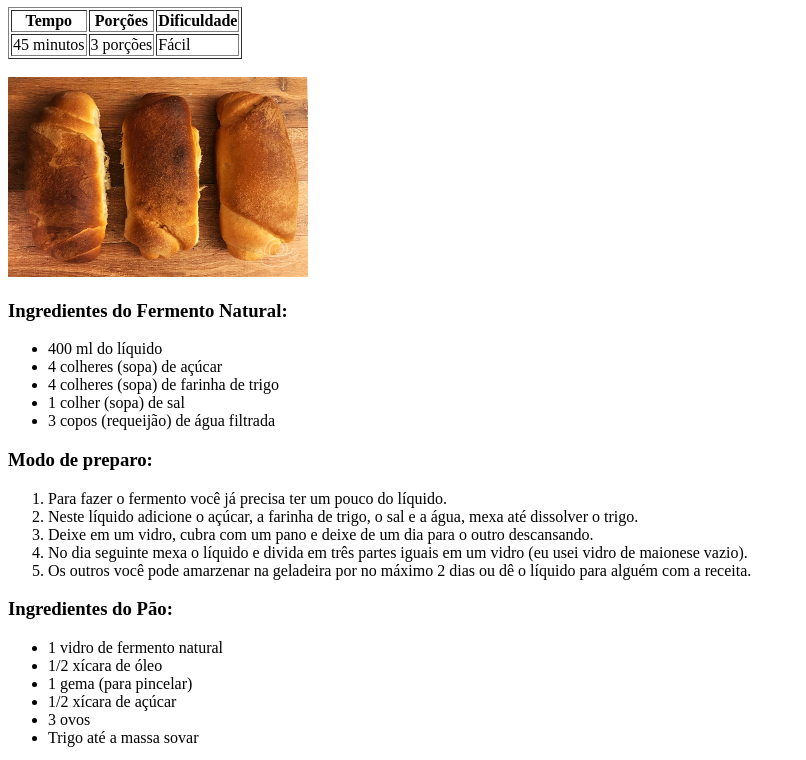
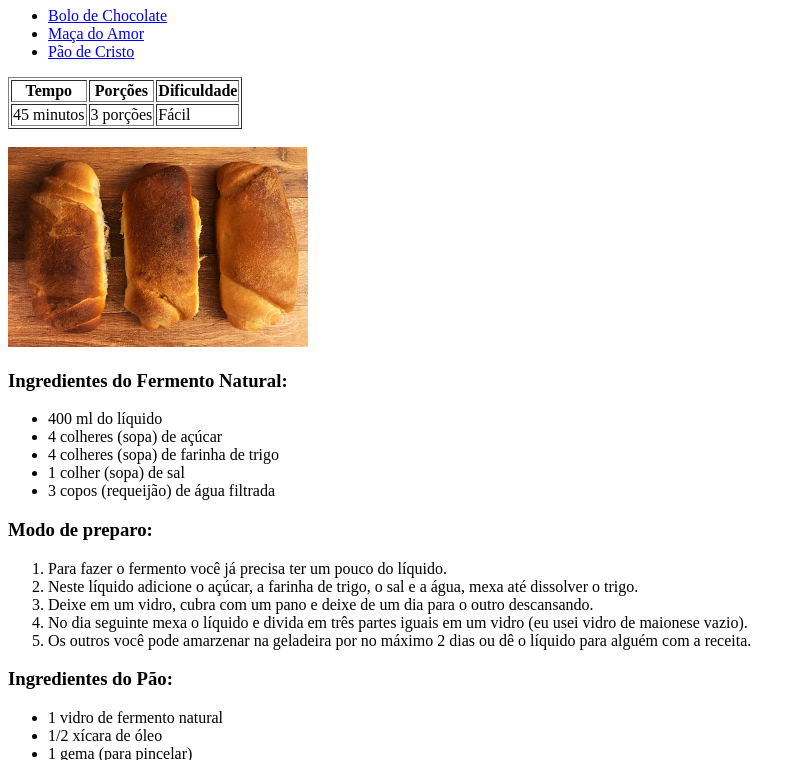
Before and after one commit to Alekafka999/site-receita, a plain HTML site: page paodecristo.html in a window 1280 px wide. Shown: the part 73-833 px from the top of the page, without its empty margins (0-806 px from the left). Drawn offline with Linux system fonts and the light colour scheme.

Commit message:
Update paodecristo.html

```diff
--- a/paodecristo.html
+++ b/paodecristo.html
@@ -10,6 +10,13 @@
 
 <body>
   <h1>Pão de Cristo </h1>
+  <nav>
+    <ul>
+      <li><a href="chocolate.html">Bolo de Chocolate</a></li>
+      <li><a href="macadoamor.html">Maça do Amor</a></li>
+      <li><a href="paodecristo.html">Pão de Cristo</a></li>
+    </ul>
+  </nav>
   <table border="1">
     <tr>
       <th>Tempo</th>
```
